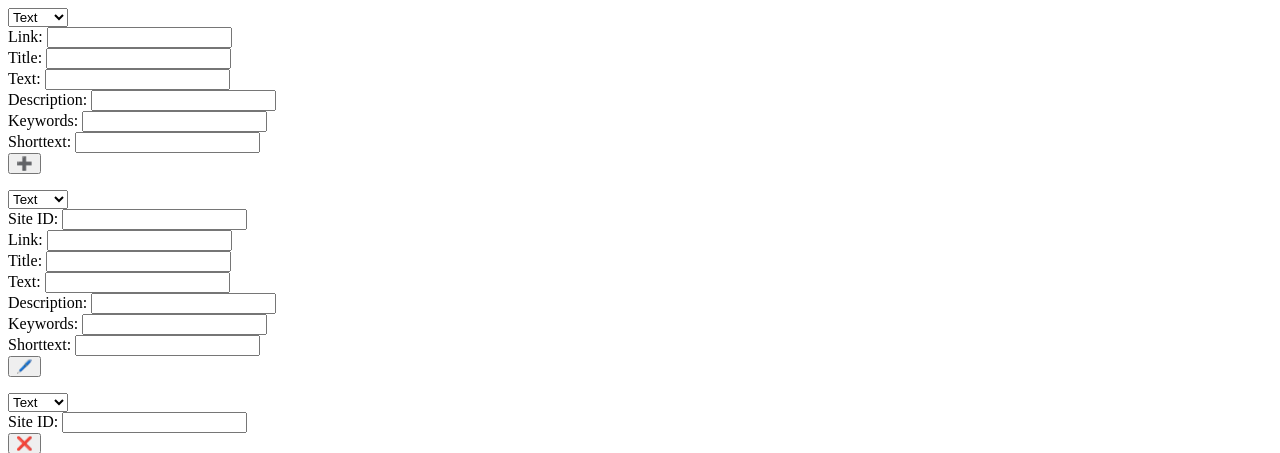
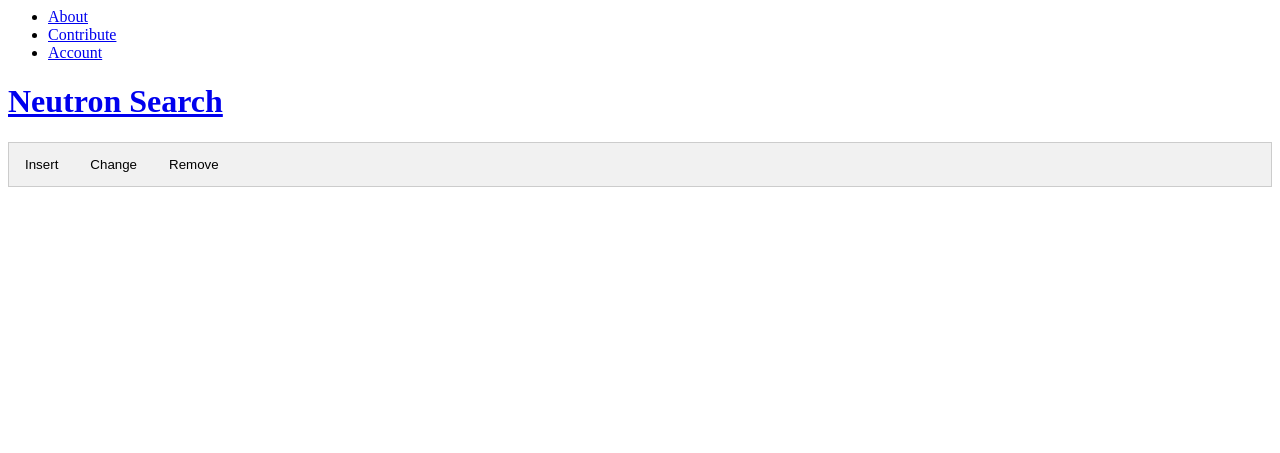
Before and after one commit to Lithicsoft/Neutron, a Flask app: page /contribute in a window 1280 px wide. Shown: the top 453 px of the page. Run offline with Flask 3, Linux system fonts and the light colour scheme.

Commit message:
SF Patch PART 2.5

```diff
--- a/app/__init__.py
+++ b/app/__init__.py
@@ -2,4 +2,4 @@ from flask import Flask
 
 app = Flask(__name__)
 
-from app import search, contribute, account
+from app import ext, search, contribute, account
--- a/app/templates/contribute/index.html
+++ b/app/templates/contribute/index.html
@@ -1,3 +1,23 @@
+<head>
+    <title>Neutron Search</title>
+    <link rel="stylesheet" href="/contribute/tab.css">
+</head>
+<body>
+    <ul>
+        <li><a href="https://lithicsoft.github.io/neutron">About</a></li>
+        <li><a href="/contribute">Contribute</a></li>
+        <li><a href="/account">Account</a></li>
+    </ul>
+
+    <h1><a href="/"> Neutron Search </a></h1>
+
+    <div class="tab">
+        <button class="tablinks" onclick="openTab(event, 'Insert')">Insert</button>
+        <button class="tablinks" onclick="openTab(event, 'Change')">Change</button>
+        <button class="tablinks" onclick="openTab(event, 'Remove')">Remove</button>
+    </div>
+
+    <div id="Insert" class="tabcontent">
         <form action="/contribute/insert" method="POST">
             <select name="type">
                 <option value="Text">Text</option>
@@ -25,7 +45,9 @@
 
             <button type="submit" name="add_button" value="add_clicked">➕</button><br>
         </form>
+    </div>
 
+    <div id="Change" class="tabcontent">
         <form action="/contribute/change" method="POST">
             <select name="type">
                 <option value="Text">Text</option>
@@ -56,7 +78,9 @@
 
             <button type="submit" name="edit_button" value="edit_clicked">🖊️</button><br>
         </form>
+    </div>
 
+    <div id="Remove" class="tabcontent">
         <form action="/contribute/remove" method="POST">
             <select name="type">
                 <option value="Text">Text</option>
@@ -69,3 +93,6 @@
 
             <button type="submit" name="remove_button" value="remove_clicked">❌</button><br>
         </form>
+    </div>
+    <script src="/contribute/tab.js"></script>
+</body>
--- /dev/null
+++ b/app/templates/contribute/tab.css
@@ -0,0 +1,35 @@
+/* Style the tab */
+.tab {
+  overflow: hidden;
+  border: 1px solid #ccc;
+  background-color: #f1f1f1;
+}
+
+/* Style the buttons that are used to open the tab content */
+.tab button {
+  background-color: inherit;
+  float: left;
+  border: none;
+  outline: none;
+  cursor: pointer;
+  padding: 14px 16px;
+  transition: 0.3s;
+}
+
+/* Change background color of buttons on hover */
+.tab button:hover {
+  background-color: #ddd;
+}
+
+/* Create an active/current tablink class */
+.tab button.active {
+  background-color: #ccc;
+}
+
+/* Style the tab content */
+.tabcontent {
+  display: none;
+  padding: 6px 12px;
+  border: 1px solid #ccc;
+  border-top: none;
+}
--- /dev/null
+++ b/app/templates/contribute/tab.js
@@ -0,0 +1,20 @@
+function openTab(evt, tabName) {
+    // Declare all variables
+    var i, tabcontent, tablinks;
+
+    // Get all elements with class="tabcontent" and hide them
+    tabcontent = document.getElementsByClassName("tabcontent");
+    for (i = 0; i < tabcontent.length; i++) {
+      tabcontent[i].style.display = "none";
+    }
+
+    // Get all elements with class="tablinks" and remove the class "active"
+    tablinks = document.getElementsByClassName("tablinks");
+    for (i = 0; i < tablinks.length; i++) {
+      tablinks[i].className = tablinks[i].className.replace(" active", "");
+    }
+
+    // Show the current tab, and add an "active" class to the button that opened the tab
+    document.getElementById(tabName).style.display = "block";
+    evt.currentTarget.className += " active";
+  }
```
Also changed, not shown: app/ext.py (added, +20 -0 lines), app/templates/account/login.html (+14 -0 lines), app/templates/account/me.html (+15 -1 lines), app/templates/account/register.html (+14 -0 lines), app/templates/index.html (+16 -5 lines), app/templates/search/index.html (+15 -18 lines), app/templates/search/script.js (added, +15 -0 lines), log.txt (+36 -0 lines). Lines whose indentation alone changed are shown as unchanged.
